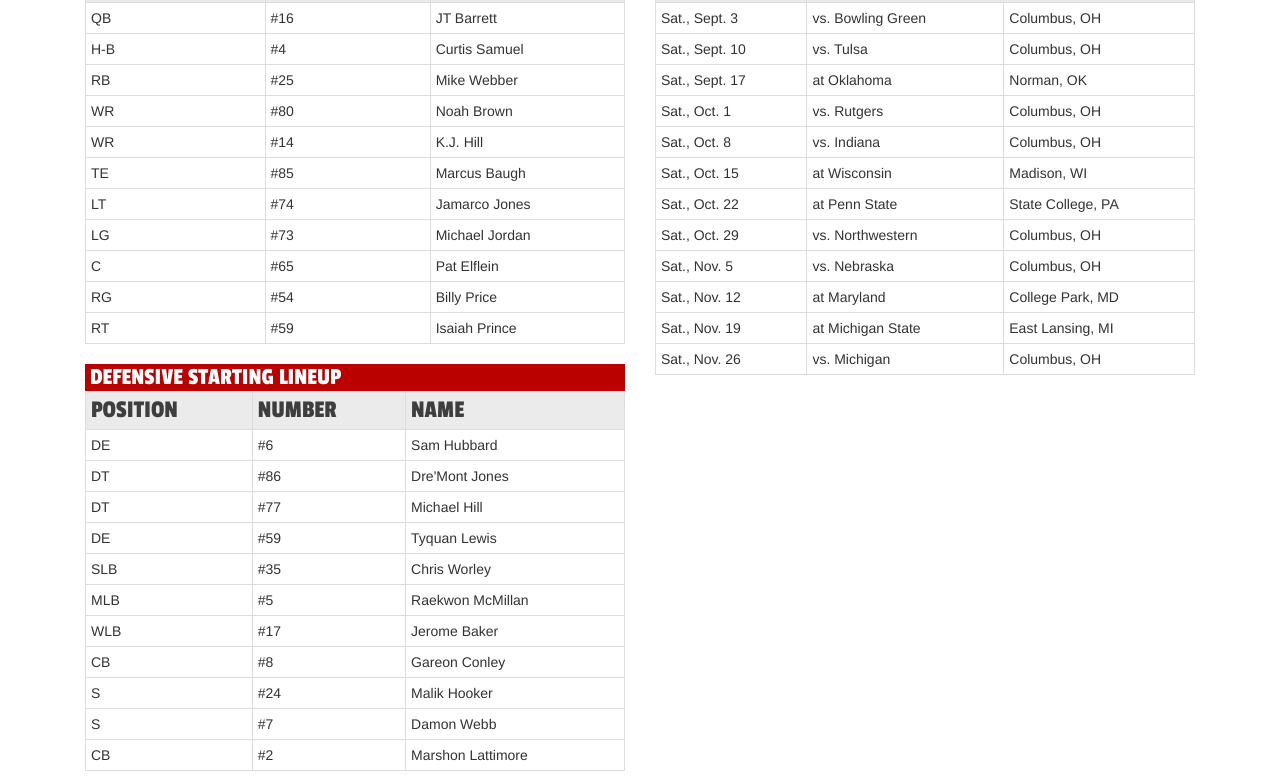
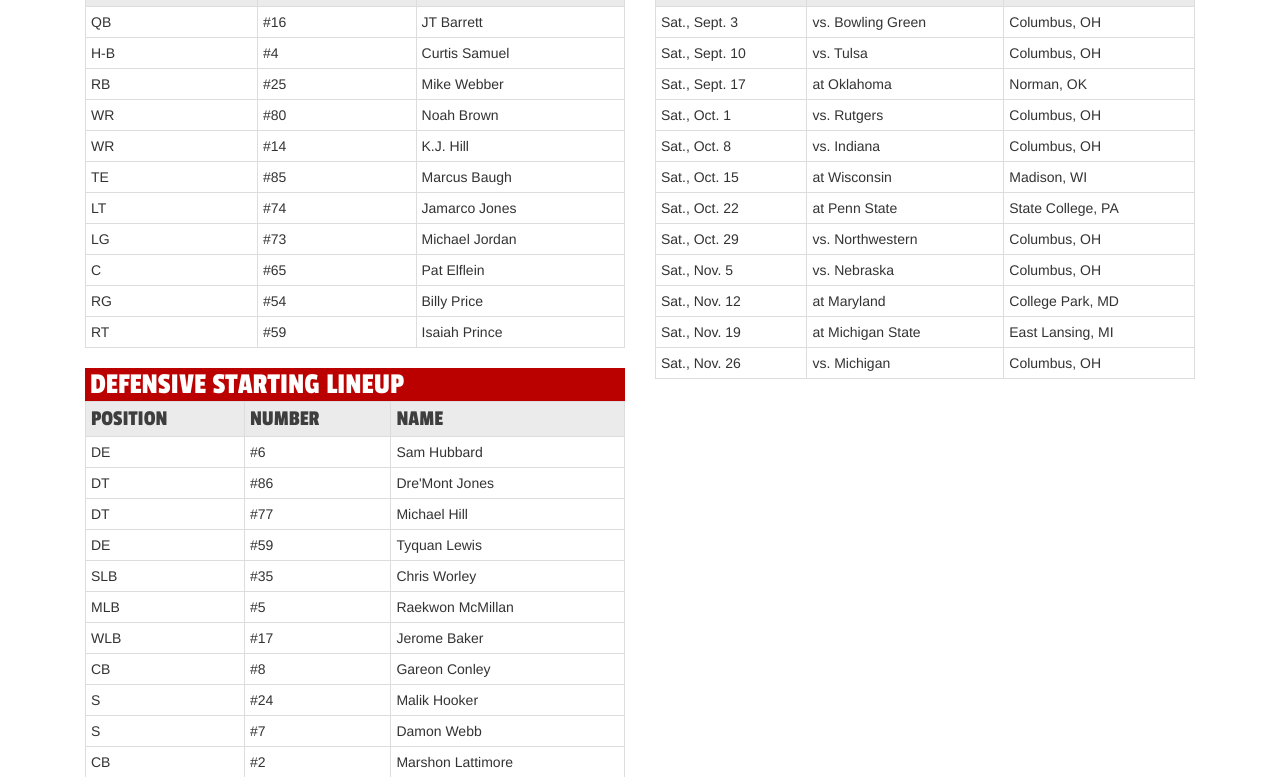
Before and after one commit to BLease/myteam, a plain HTML site: page index.html in a window 1280 px wide. Shown: the part 359-1136 px from the top of the page. Drawn offline with nearby package versions, Linux system fonts and the light colour scheme.

Commit message:
Buckeyes-Ready2

```diff
--- a/style.css
+++ b/style.css
@@ -19,6 +19,7 @@
   margin-bottom: 0px;
   background-color: #bb0000;
   text-indent: 5px;
+  font-size: 30px;
 }
 .subheading {
   color: #3e3e3e;
@@ -32,7 +33,7 @@
 }
 h4 {
   font-family: "Passion One";
-  font-size: 25px;
+  font-size: 22px;
   margin-top: 0px;
   margin-bottom: 0px;
 }
```
